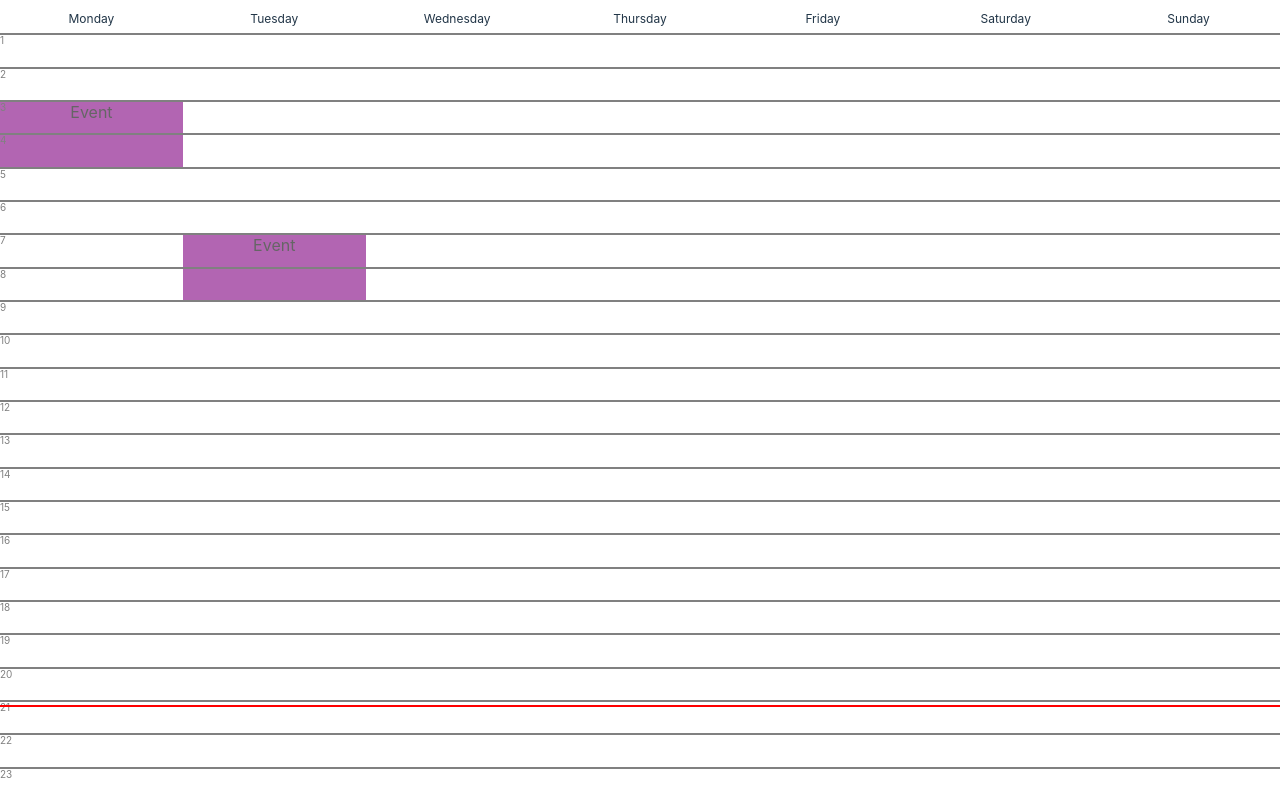
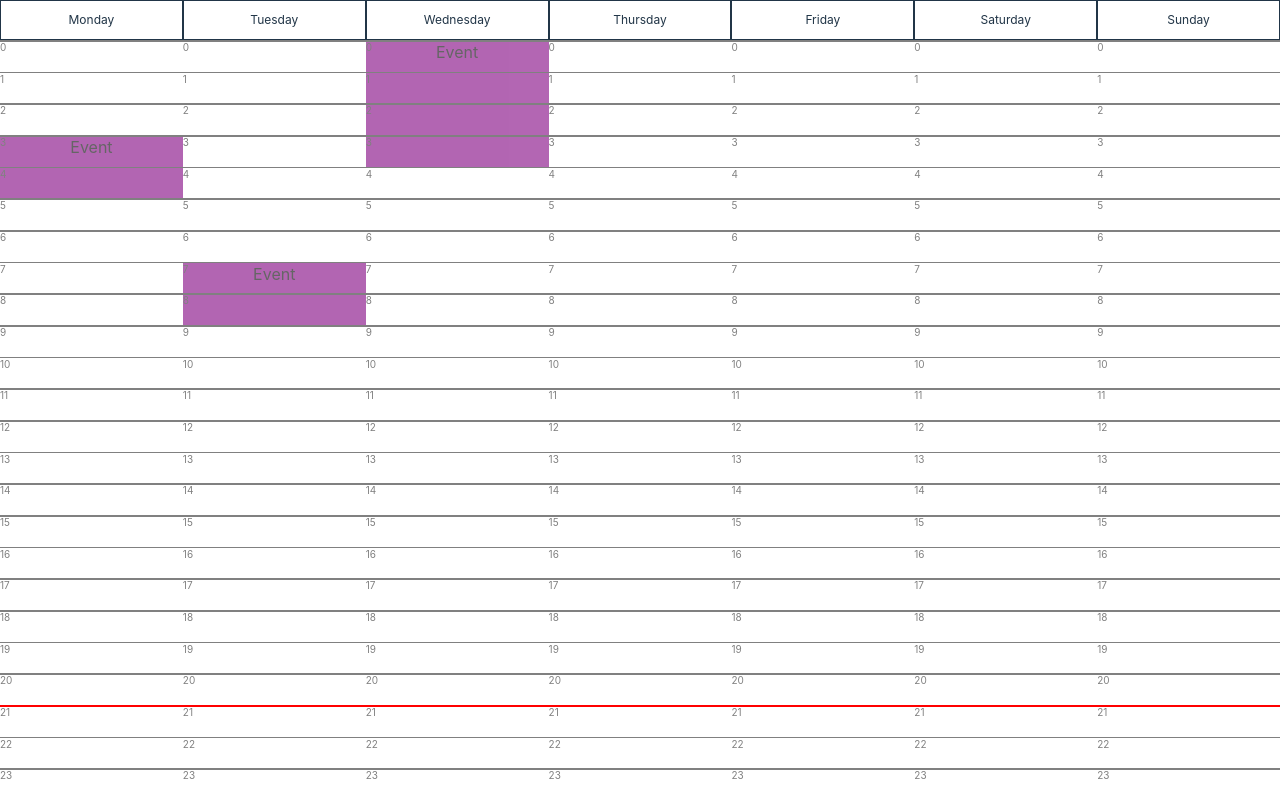
Before and after one commit to BogdanYarotsky/calendar, a React (Vite) app: page / in a window 1280 px wide. Built offline with nearby package versions, Linux system fonts and the light colour scheme.

Commit message:
working header

```diff
--- a/src/App.css
+++ b/src/App.css
@@ -15,12 +15,16 @@
 .weekday-column {
   grid-row: 1; /* to ensure overlap */
   position: relative; /* for positioning event blocks */
+  display: flex; /* new */
+  flex-direction: column; /* new */
 }
 
 .weekday-header {
   font-size: 12px; /* Adjust the font size to your liking */
   text-align: center;
   padding: 10px 0;
+  border-width: 1px;
+  border-style: solid;
 }
 
 .hour-line,
@@ -41,7 +45,7 @@
 .hour-line {
   left: 0;
   right: 0;
-  height: 2px;
+  height: 1.5px;
   background-color: grey;
   color: grey;
   font-size: 10px;
@@ -55,3 +59,8 @@
   text-align: center;
   opacity: 0.6;
 }
+
+.content-container {
+  position: relative;
+  flex-grow: 1;
+}
--- a/src/App.tsx
+++ b/src/App.tsx
@@ -24,6 +24,8 @@ interface Event {
 const events: Event[] = [
   { weekday: "Monday", startHour: 3, endHour: 5 },
   { weekday: "Tuesday", startHour: 7, endHour: 9 },
+  { weekday: "Wednesday", startHour: 0, endHour: 4 },
+
   // Add more events...
 ];
 
@@ -62,6 +64,7 @@ export default function App() {
         {weekdays.map((weekday, i) => (
           <div key={i} className="weekday-column">
             <div className="weekday-header">{weekday}</div>
+            <div className="content-container"> {/* New Wrapper */}
               <div className="event-container">
                 {events
                   .filter(event => event.weekday === weekday)
@@ -69,10 +72,11 @@ export default function App() {
                     <EventBlock key={i} event={event} />
                   ))}
               </div>
+              {range(HOURS_IN_DAY).map(hour => <HourLine key={hour} hour={hour} />)}
+            </div>
           </div>
         ))}
       </div>
-      {range(1, HOURS_IN_DAY).map(hour => <HourLine key={hour} hour={hour} />)}
       <MovingLine second={currentSecond} />
     </div>
   );
```
Lines whose indentation alone changed are shown as unchanged.
